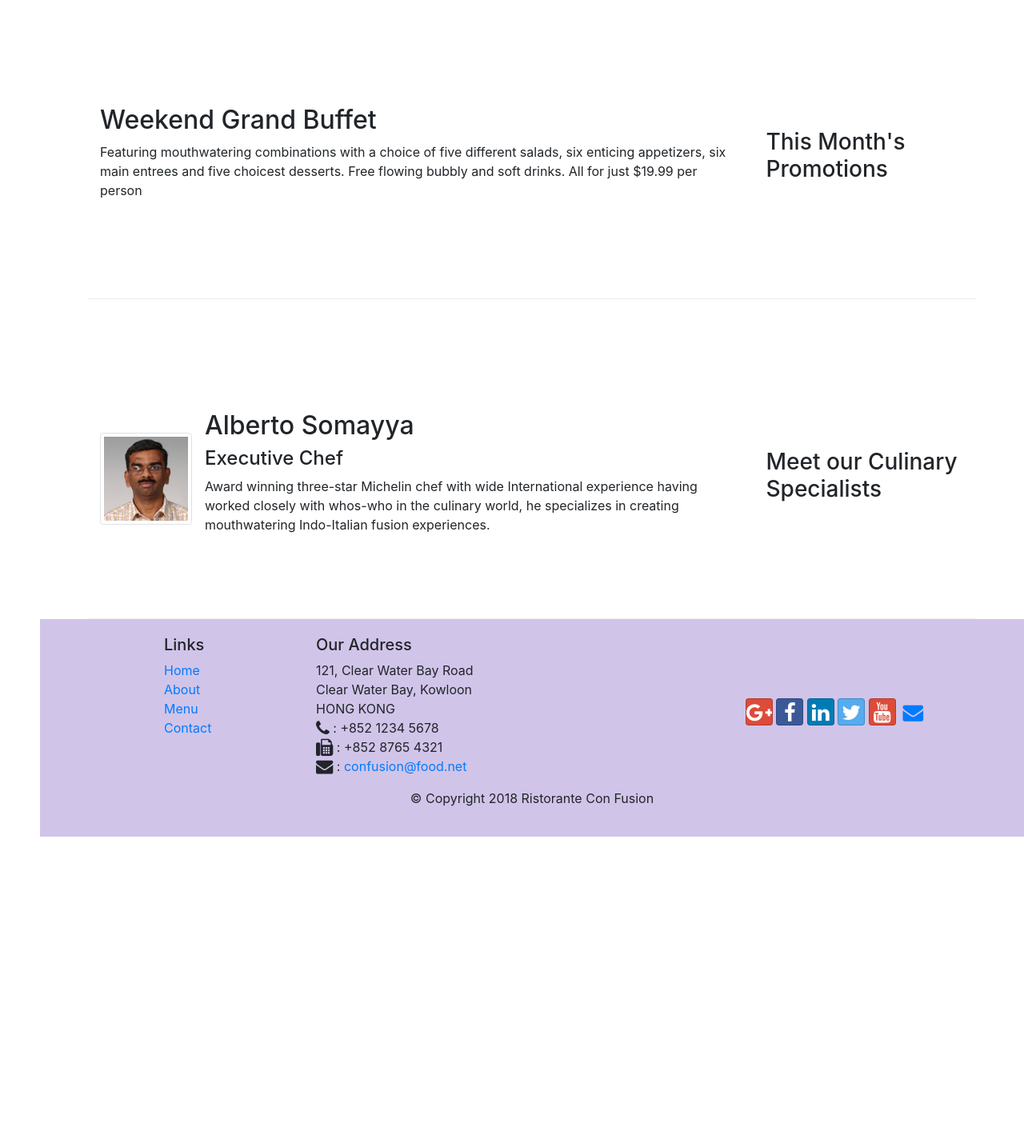
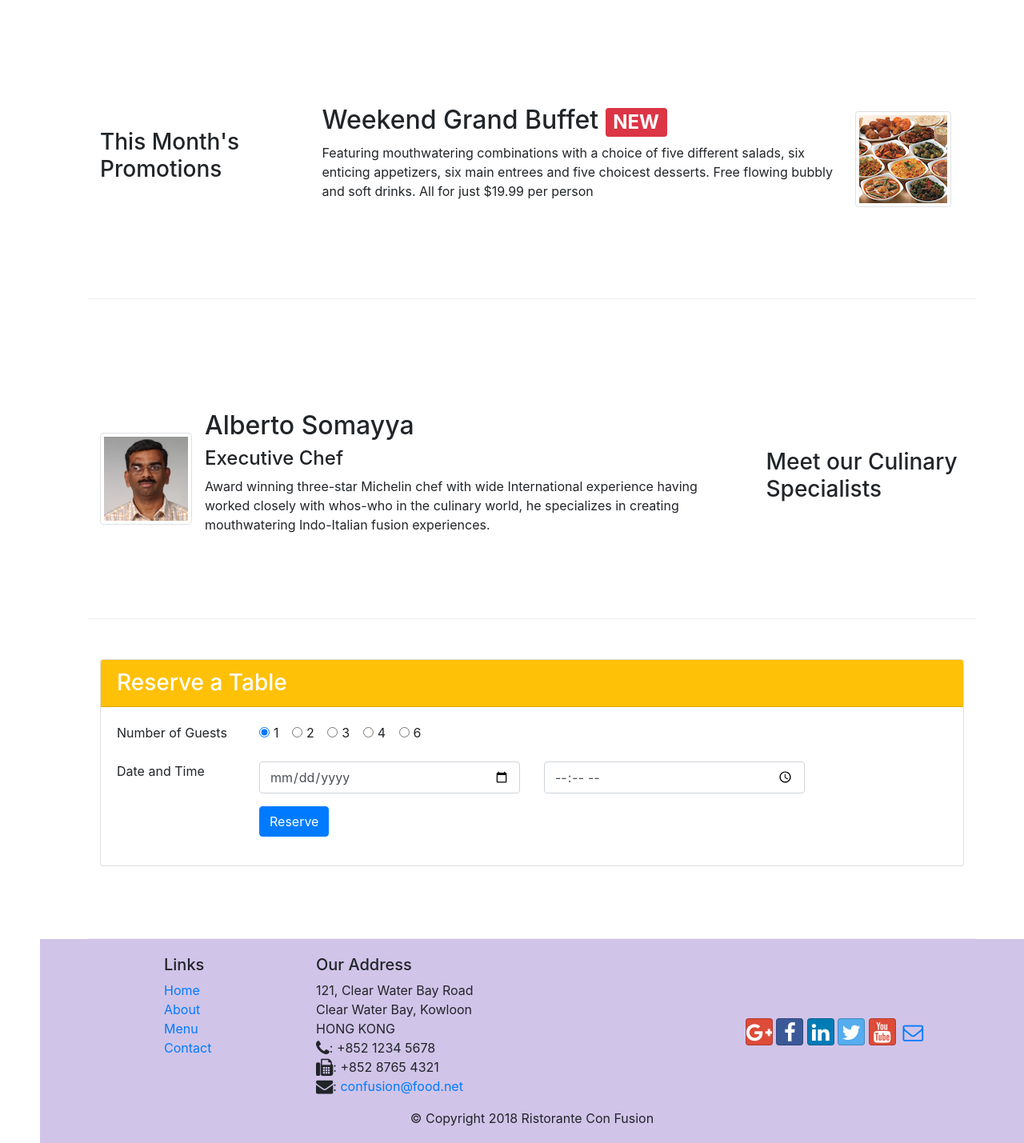
Before and after one commit to tanishakapoor11/ConFusion-Bootstrap, a website: page index.html in a window 1280 px wide. Shown: the part 760-2189 px from the top of the page at 80% size. Before the commit the page ends 1806 px from the top, so only its background shows below. Drawn offline with nearby package versions, Linux system fonts and the light colour scheme.

Commit message:
Reservation form added

```diff
--- a/index.html
+++ b/index.html
@@ -40,7 +40,11 @@
                     <h1>Ristorante con Fusion</h1>
                     <p>We take inspiration from the World's best cuisines, and create a unique fusion experience. Our lipsmacking creations will tickle your culinary senses!</p>
                 </div>
-                <div class="col-12 col-sm">
+                <div class="col-12 col-sm-3 text-center align-self-center">
+                    <img src="img/logo.png" class="img-fluid">
+                </div>
+                <div class="col-12 mt-6 mt-sm-0 col-sm-3 text-center align-self-center">
+                    <a href="#reservation" type="button" class="btn btn-sm btn-warning">Reserve Table</a>
                 </div>
             </div>
         </div>
@@ -55,7 +59,7 @@
                 <div class="media">
                     <img class="d-flex mr-3 img-thumbnail align-self-center" src="img/uthappizza.png" alt="uthappizza">
                     <div class="media-body">
-                        <h2 class="mt-0">Uthappizza <span class="badge badge-danger">HOT</span><span class="badge badge-pill badge-secondary">$4.99</span></h2>
+                        <h2 class="mt-0">Uthappizza <span class="badge badge-danger">HOT </span> <span class="badge badge-pill badge-secondary">$4.99</span></h2>
                         <p>A unique combination of Indian Uthappam (pancake) and Italian pizza, topped with Cerignola olives, ripe vine cherry tomatoes, Vidalia onion, Guntur chillies and Buffalo Paneer.</p>
                     </div>
                 </div>
@@ -65,9 +69,14 @@
             <div class="col-12 col-sm-4 col-md-3">
                 <h3>This Month's Promotions</h3>
             </div>
-            <div class="col col-sm order-sm-first col-md">
-                <h2>Weekend Grand Buffet</h2>
-                <p>Featuring mouthwatering combinations with a choice of five different salads, six enticing appetizers, six main entrees and five choicest desserts. Free flowing bubbly and soft drinks. All for just $19.99 per person </p>
+            <div class="col col-sm col-md">
+                <div class="media">
+                    <div class="media-body">
+                        <h2 class="mt-0">Weekend Grand Buffet <span class="badge badge-danger">NEW</span></h2>
+                        <p class="d-none d-sm-block">Featuring mouthwatering combinations with a choice of five different salads, six enticing appetizers, six main entrees and five choicest desserts. Free flowing bubbly and soft drinks. All for just $19.99 per person </p>
+                    </div>
+                    <img class="d-flex mr-3 img-thumbnail align-self-center" src="img/buffet.png" alt="buffet">
+                </div>
             </div>
         </div>
 
@@ -81,14 +90,62 @@
                     <div class="media-body">
                         <h2 class="mt-0">Alberto Somayya</h2>
                         <h4>Executive Chef</h4>
-                        <p>Award winning three-star Michelin chef with wide International experience having worked closely with whos-who in the culinary world, he specializes in creating mouthwatering Indo-Italian fusion experiences. </p>
-                    </div>
-                </div>
-
+                        <p class="d-none d-sm-block">Award winning three-star Michelin chef with wide International experience having worked closely with whos-who in the culinary world, he specializes in creating mouthwatering Indo-Italian fusion experiences. </p>
                     </div>
                 </div>
             </div>
-
+        </div>
+        <div class="row row-content justify-content-center"  id="reservation">
+            <div class="col-12">
+              <div class="card">
+                <h3 class="card-header bg-warning text-white">Reserve a Table</h3>
+                <div class="card-body">
+                  <form>
+                    <div class="form-group row">
+                        <label class="col-12 col-sm-2">Number of Guests</label>
+                        <div class="col">
+                          <div class="form-check form-check-inline">
+                            <input class="form-check-input" type="radio" name="inlineRadioOptions" id="one_guest_radio" value="one" checked>
+                            <label class="form-check-label" for="one_guest_radio">1</label>
+                         </div>
+                         <div class="form-check form-check-inline">
+                           <input class="form-check-input" type="radio" name="inlineRadioOptions" id="two_guest_radio" value="two">
+                           <label class="form-check-label" for="two_guest_radio">2</label>
+                         </div>
+                         <div class="form-check form-check-inline">
+                           <input class="form-check-input" type="radio" name="inlineRadioOptions" id="three_guest_radio" value="three">
+                           <label class="form-check-label" for="three_guest_radio">3</label>
+                         </div>
+                         <div class="form-check form-check-inline">
+                           <input class="form-check-input" type="radio" name="inlineRadioOptions" id="four_guest_radio" value="four">
+                           <label class="form-check-label" for="four_guest_radio">4</label>
+                         </div>
+                         <div class="form-check form-check-inline">
+                           <input class="form-check-input" type="radio" name="inlineRadioOptions" id="six_guest_radio" value="six">
+                           <label class="form-check-label" for="six_guest_radio">6</label>
+                         </div>
+                        </div>
+                    </div>
+                    <div class="form-group row">
+                      <label class="col-12 col-sm-2">Date and Time</label>
+                      <div class="col-12 col-sm-4">
+                        <input type="date" class="form-control" id="date" placeholder="Date">
+                      </div>
+                      <div class="col-12 col-sm-4">
+                        <input type="time" class="form-control" id="time" placeholder="Time">
+                      </div>
+                    </div>
+                    <div class="form-group row">
+                      <div class="col offset-0 offset-sm-2">
+                        <button type="submit" class="btn btn-primary">Reserve</button>
+                      </div>
+                    </div>
+                  </form>
+                </div>
+              </div>
+            </div>
+          </div>
+      </div>
       <footer class="footer">
           <div class="container">
               <div class="row">
@@ -107,19 +164,19 @@
                         121, Clear Water Bay Road<br>
                         Clear Water Bay, Kowloon<br>
                         HONG KONG<br>
-		              <i class="fa fa-phone fa-lg"></i> : +852 1234 5678<br>
-		              <i class="fa fa-fax fa-lg"></i> : +852 8765 4321<br>
-		              <i class="fa fa-envelope fa-lg"></i> : <a href="mailto:confusion@food.net">confusion@food.net</a>
+                        <i class="fa fa-phone fa-lg"></i>: +852 1234 5678<br>
+                        <i class="fa fa-fax fa-lg"></i>: +852 8765 4321<br>
+                        <i class="fa fa-envelope fa-lg"></i>: <a href="mailto:confusion@food.net">confusion@food.net</a>
                      </address>
                   </div>
                   <div class="col-12 col-sm-4 align-self-center">
                       <div class="text-center">
-                        <a class="btn btn-social-icon btn-google" href="http://google.com/+"><i class="fa fa-google-plus fa-lg"></i></a>
-                        <a class="btn btn-social-icon btn-facebook" href="http://www.facebook.com/profile.php?id="><i class="fa fa-facebook fa-lg"></i></a>
-                        <a class="btn btn-social-icon btn-linkedin" href="http://www.linkedin.com/in/"><i class="fa fa-linkedin fa-lg"></i></a>
-                        <a class="btn btn-social-icon btn-twitter" href="http://twitter.com/"><i class="fa fa-twitter fa-lg"></i></a>
-                        <a class="btn btn-social-icon btn-google" href="http://youtube.com/"><i class="fa fa-youtube fa-lg"></i></a>
-                        <a class="btn btn-social-icon" href="mailto:"><i class="fa fa-envelope fa-lg"></i></a>
+                        <a class="btn btn-social-icon btn-google" href="http://google.com/+"><i class="fa fa-google-plus"></i></a>
+                        <a class="btn btn-social-icon btn-facebook" href="http://www.facebook.com/profile.php?id="><i class="fa fa-facebook"></i></a>
+                        <a class="btn btn-social-icon btn-linkedin" href="http://www.linkedin.com/in/"><i class="fa fa-linkedin"></i></a>
+                        <a class="btn btn-social-icon btn-twitter" href="http://twitter.com/"><i class="fa fa-twitter"></i></a>
+                        <a class="btn btn-social-icon btn-google" href="http://youtube.com/"><i class="fa fa-youtube"></i></a>
+                        <a class="btn btn-social-icon" href="mailto:"><i class="fa fa-envelope-o"></i></a>
                       </div>
                   </div>
              </div>
@@ -130,11 +187,9 @@
              </div>
           </div>
       </footer>
-     <!-- jQuery first, then Popper.js, then Bootstrap JS. -->
+      <!-- jQuery, Popper, Bootstrap JS. -->
       <script src="node_modules/jquery/dist/jquery.slim.min.js"></script>
       <script src="node_modules/popper.js/dist/umd/popper.min.js"></script>
       <script src="node_modules/bootstrap/dist/js/bootstrap.min.js"></script>
-
   </body>
-
   </html>
```
Lines whose indentation alone changed are shown as unchanged.
